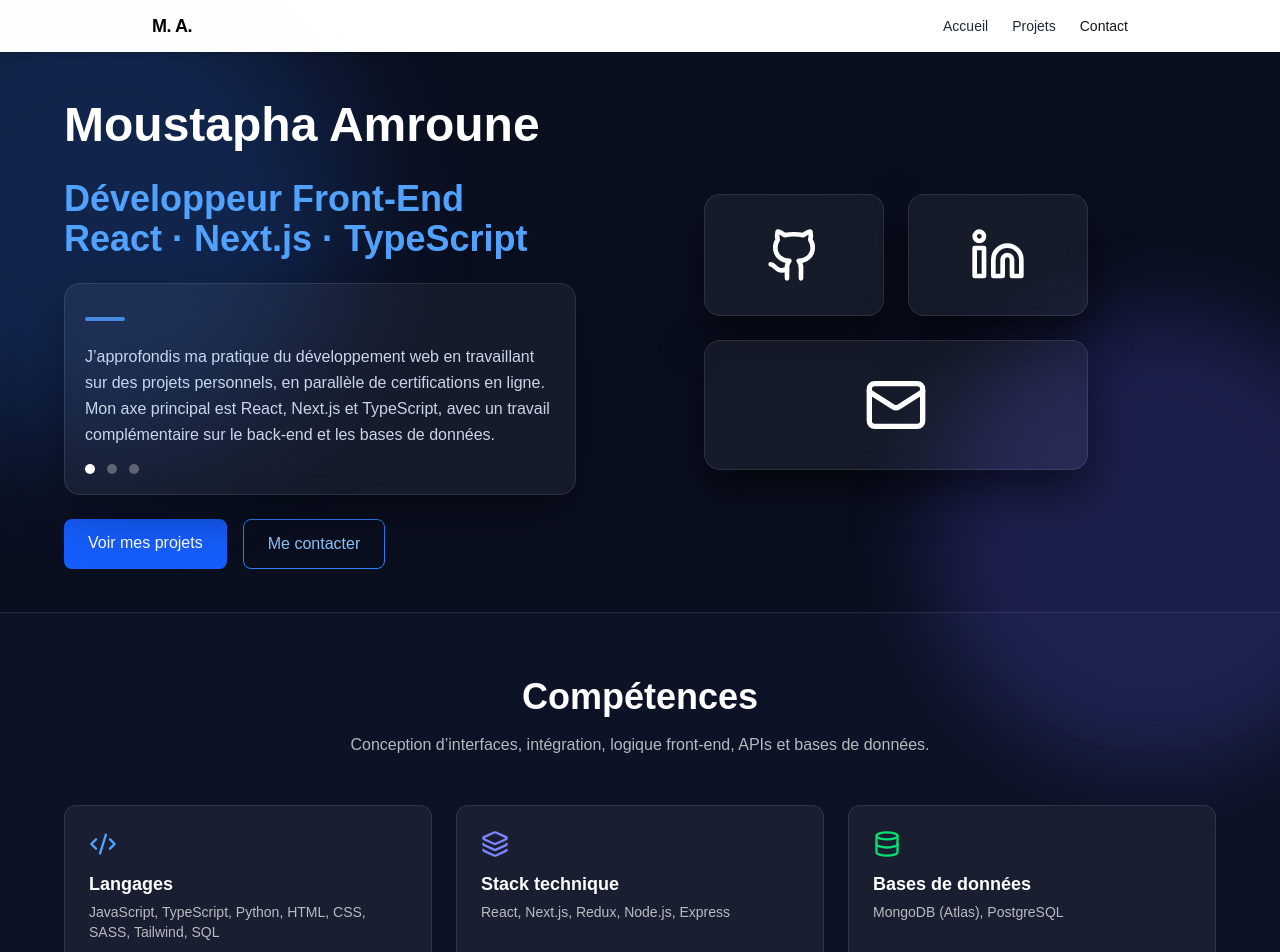
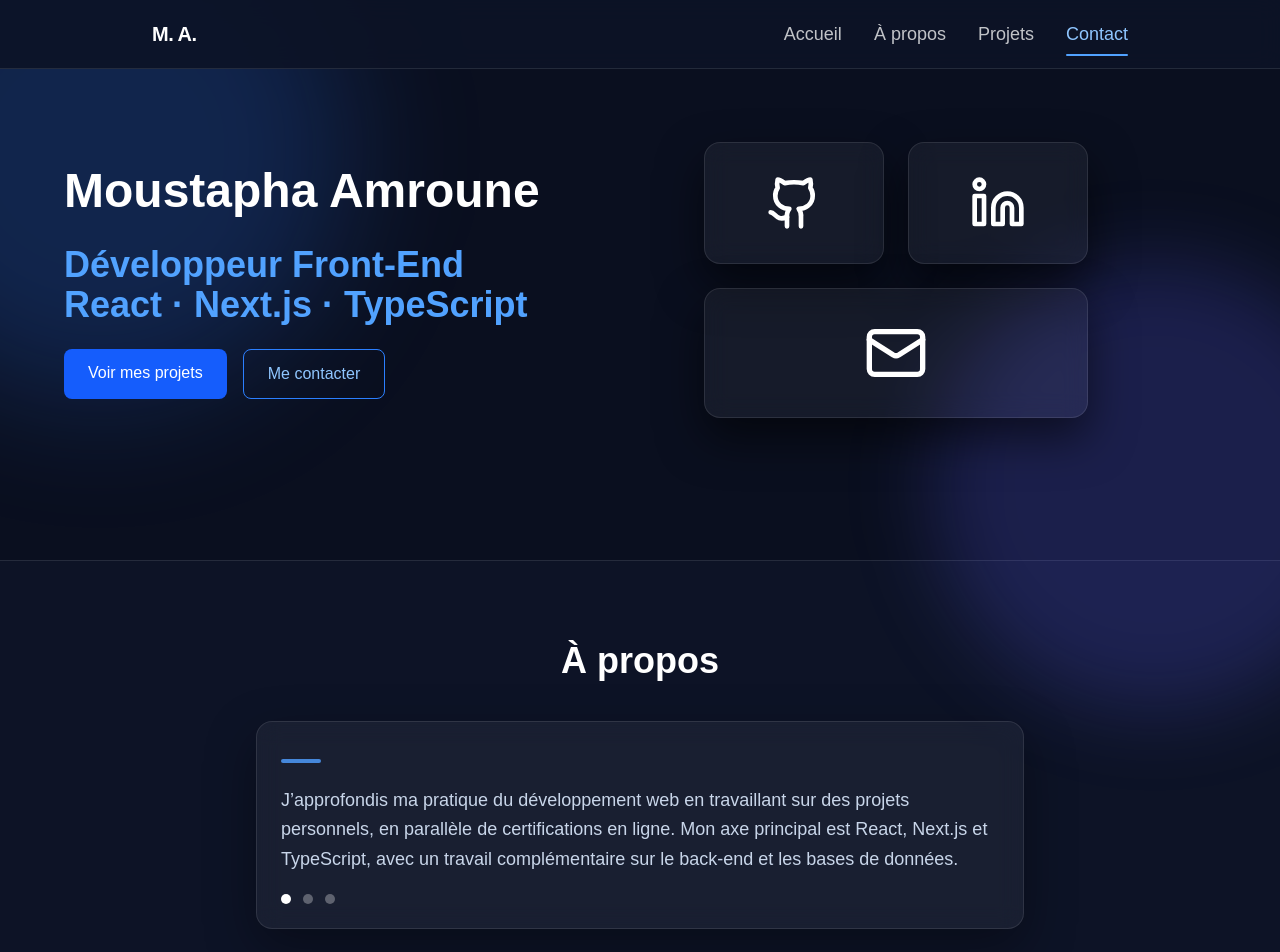
Before and after one commit to m-amroune/portfolio, a Next.js app: page / in a window 1280 px wide. Shown: the top 952 px of the page. Built offline with nearby package versions, Linux system fonts and the light colour scheme.

Commit message:
refactor portfolio structure and navigation

```diff
--- a/app/page.tsx
+++ b/app/page.tsx
@@ -100,46 +100,7 @@ export default function Home() {
                 </span>
               </h2>
 
-              {/* Sliding text card */}
-              <div
-                className="
-                  max-w-lg
-                  rounded-2xl p-5
-                  bg-white/5 backdrop-blur-md
-                  border border-white/10
-                  shadow-[0_18px_50px_rgba(0,0,0,0.35)]
-                "
-              >
-                {aboutSlides[aboutIndex].label ? (
-                  <div className="text-white/80 text-base font-semibold mb-2">
-                    {aboutSlides[aboutIndex].label}
-                  </div>
-                ) : (
-                  <div className="mb-4">
-                    <span className="inline-block w-10 h-1 rounded-full bg-blue-400/80" />
-                  </div>
-                )}
 
-                <p className="text-blue-100/90 leading-relaxed">
-                  {aboutSlides[aboutIndex].text}
-                </p>
-
-                {/* Slide indicators */}
-                <div className="flex gap-3 mt-4">
-                  {aboutSlides.map((_, i) => (
-                    <button
-                      key={i}
-                      onClick={() => setAboutIndex(i)}
-                      aria-label={`Slide ${i + 1}`}
-                      className={`h-2.5 w-2.5 rounded-full transition ${
-                        i === aboutIndex
-                          ? "bg-white"
-                          : "bg-white/30 hover:bg-white/60"
-                      }`}
-                    />
-                  ))}
-                </div>
-              </div>
 
               {/* Primary actions */}
               <div className="flex gap-4 mt-6">
@@ -230,18 +191,67 @@ export default function Home() {
           </div>
        </section>
 
-        {/* ===================== SKILLS ===================== */}
-        <section className="py-16 px-6 bg-[#0D1326] border-t border-white/10">
-          <div className="max-w-6xl mx-auto text-center space-y-4">
-            <h2 className="text-3xl md:text-4xl font-bold">Compétences</h2>
+{/* ===================== ABOUT ===================== */}
+<section
+  id="a-propos"
+  className="border-t border-white/10 bg-[#0D1326] px-6 py-20"
+>
+  <div className="mx-auto max-w-6xl">
+    <h2 className="mb-10 text-center text-3xl font-bold md:text-4xl">
+      À propos
+    </h2>
 
-            <p className="text-white/70 max-w-2xl mx-auto">
+    <div
+      className="
+        mx-auto max-w-3xl
+        rounded-2xl border border-white/10
+        bg-white/5 p-6 backdrop-blur-md
+        shadow-[0_18px_50px_rgba(0,0,0,0.35)]
+      "
+    >
+      {aboutSlides[aboutIndex].label ? (
+        <div className="mb-2 text-base font-semibold text-white/80">
+          {aboutSlides[aboutIndex].label}
+        </div>
+      ) : (
+        <div className="mb-4">
+          <span className="inline-block h-1 w-10 rounded-full bg-blue-400/80" />
+        </div>
+      )}
+
+      <p className="text-lg leading-relaxed text-blue-100/90">
+        {aboutSlides[aboutIndex].text}
+      </p>
+
+      <div className="mt-5 flex gap-3">
+        {aboutSlides.map((_, i) => (
+          <button
+            key={i}
+            type="button"
+            onClick={() => setAboutIndex(i)}
+            aria-label={`Slide ${i + 1}`}
+            className={`h-2.5 w-2.5 rounded-full transition ${
+              i === aboutIndex
+                ? "bg-white"
+                : "bg-white/30 hover:bg-white/60"
+            }`}
+          />
+        ))}
+      </div>
+    </div>
+
+    {/* Skills */}
+    <div className="mt-16 border-t border-white/10 pt-16">
+      <div className="space-y-4 text-center">
+        <h3 className="text-3xl font-bold md:text-4xl">Compétences</h3>
+
+        <p className="mx-auto max-w-2xl text-white/70">
           Conception d’interfaces, intégration, logique front-end, APIs et
           bases de données.
         </p>
       </div>
 
-          <div className="grid sm:grid-cols-2 lg:grid-cols-3 gap-6 max-w-6xl mx-auto mt-12">
+      <div className="mt-12 grid gap-6 sm:grid-cols-2 lg:grid-cols-3">
         <SkillCard
           icon={<Code2 size={28} className="text-blue-400" />}
           title="Langages"
@@ -268,12 +278,14 @@ export default function Home() {
           text="Figma, Responsive Design"
         />
       </div>
+    </div>
+  </div>
 </section>
 
         {/* ===================== PROJECTS ===================== */}
         <section
           id="projets"
-          className="px-6 py-20 bg-[#0B0E1A] text-white border-t border-white/10"
+         className="px-6 py-20 bg-gradient-to-b from-[#17213A] via-[#111827] to-[#17213A] text-white border-t border-white/10"
         >
           <div className="max-w-5xl mx-auto space-y-10">
             <div className="text-center">
@@ -297,6 +309,29 @@ export default function Home() {
                 Voir tous les projets →
               </Link>
             </div>
+          </div>
+                </section>
+
+        {/* ===================== CONTACT ===================== */}
+        <section
+          id="contact"
+          className="border-t border-white/10 bg-[#0D1326] px-6 py-20"
+        >
+          <div className="mx-auto max-w-5xl text-center">
+            <h2 className="mb-10 text-3xl font-bold md:text-4xl">
+              Contact
+            </h2>
+
+            <button
+              type="button"
+              onClick={() =>
+                window.dispatchEvent(new Event("open-contact"))
+              }
+              className="inline-flex items-center gap-3 rounded-lg bg-blue-600 px-6 py-3 font-medium transition hover:bg-blue-500"
+            >
+              <Mail size={22} />
+              Me contacter
+            </button>
           </div>
         </section>
       </main>
--- a/app/projects/admin-dashboard/page.tsx
+++ b/app/projects/admin-dashboard/page.tsx
@@ -11,7 +11,7 @@ export default function AdminDashboardPage() {
       <Navbar />
       <ContactModal />
 
-      <main className="min-h-screen bg-[#0A0F1F] text-slate-200">
+     <main className="min-h-screen bg-gradient-to-b from-[#17213A] via-[#111827] to-[#17213A] text-white">
         <div className="mx-auto max-w-5xl space-y-16 px-6 py-20">
           <section className="space-y-8 border-b border-white/10 pb-14">
             {/* Project introduction */}
--- a/app/projects/page.tsx
+++ b/app/projects/page.tsx
@@ -16,7 +16,7 @@ export default function Projets() {
     <>
       <Navbar />
       <ContactModal />
-      <main className="min-h-screen px-4 py-20 bg-[#0A0F1F]">
+     <main className="min-h-screen bg-gradient-to-b from-[#17213A] via-[#111827] to-[#17213A] px-4 py-20">
         <section className="max-w-6xl mx-auto">
           {/* Page header */}
           <header className="text-center mb-16">
--- a/components/Navbar.tsx
+++ b/components/Navbar.tsx
@@ -1,53 +1,101 @@
 // components/Navbar.tsx
 "use client";
 
+import { useEffect, useState } from "react";
 import Link from "next/link";
+import { usePathname } from "next/navigation";
+
+const navItems = [
+  { id: "accueil", label: "Accueil" },
+  { id: "a-propos", label: "À propos" },
+  { id: "projets", label: "Projets" },
+  { id: "contact", label: "Contact" },
+] as const;
+
+type SectionId = (typeof navItems)[number]["id"];
 
 export default function Navbar() {
+  const pathname = usePathname();
+  const [activeSection, setActiveSection] =
+    useState<SectionId>("accueil");
+
+  useEffect(() => {
+    if (pathname !== "/") return;
+
+    const updateActiveSection = () => {
+      const pageBottom =
+        window.innerHeight + window.scrollY >=
+        document.documentElement.scrollHeight - 10;
+
+      if (pageBottom) {
+        setActiveSection("contact");
+        return;
+      }
+
+      const scrollPosition = window.scrollY + 120;
+      let currentSection: SectionId = "accueil";
+
+      navItems.forEach(({ id }) => {
+        const section = document.getElementById(id);
+
+        if (section && section.offsetTop <= scrollPosition) {
+          currentSection = id;
+        }
+      });
+
+      setActiveSection(currentSection);
+    };
+
+    updateActiveSection();
+
+    window.addEventListener("scroll", updateActiveSection, {
+      passive: true,
+    });
+
+    return () =>
+      window.removeEventListener("scroll", updateActiveSection);
+  }, [pathname]);
+
   return (
    <nav
-      className="w-full bg-white/90 backdrop-blur shadow-md sticky top-0 z-50"
+  className="fixed inset-x-0 top-0 z-50 border-b border-white/10 bg-[#0D1326]/90 text-white backdrop-blur-md"
   role="navigation"
-      aria-label="Main navigation"
+  aria-label="Navigation principale"
 >
-      <div className="flex justify-between items-center px-6 py-3 max-w-5xl mx-auto">
-        {/* Brand / home link */}
-        <Link href="/" aria-label="Go to home">
-          <span className="text-black font-semibold text-lg tracking-tight">
+  <div className="mx-auto flex max-w-5xl items-center justify-between px-4 py-3 sm:px-6">
+    <Link href="/#accueil" aria-label="Retour à l’accueil">
+      <span className="text-xl font-semibold tracking-tight">
         M. A.
       </span>
     </Link>
 
-        {/* Navigation links */}
-        <ul className="flex space-x-6 text-sm font-medium">
-          <li>
+    <ul className="flex items-center gap-5 text-base font-medium md:gap-8 md:text-lg">
+      {navItems.map(({ id, label }) => {
+        const isActive =
+          pathname === "/" && activeSection === id;
+
+        return (
+          <li key={id}>
             <Link
-              href="/"
-              className="text-gray-800 hover:text-blue-600 transition"
+              href={`/#${id}`}
+              aria-current={isActive ? "location" : undefined}
+              className={`relative block py-2 transition ${
+                isActive
+                  ? "text-blue-300"
+                  : "text-white/75 hover:text-white"
+              }`}
             >
-              Accueil
+              {label}
+
+              <span
+                className={`absolute inset-x-0 bottom-0 h-0.5 rounded-full bg-blue-400 transition-transform ${
+                  isActive ? "scale-x-100" : "scale-x-0"
+                }`}
+              />
             </Link>
           </li>
-
-          <li>
-            <Link
-              href="/projects"
-              className="text-gray-800 hover:text-blue-600 transition"
-            >
-              Projets
-            </Link>
-          </li>
-
-          <li>
-            {/* Triggers the global contact modal */}
-            <button
-              type="button"
-              onClick={() => window.dispatchEvent(new Event("open-contact"))}
-              className="text-sm font-medium hover:text-blue-300 transition cursor-pointer"
-            >
-              Contact
-            </button>
-          </li>
+        );
+      })}
     </ul>
   </div>
 </nav>
```
Lines whose indentation alone changed are shown as unchanged.
